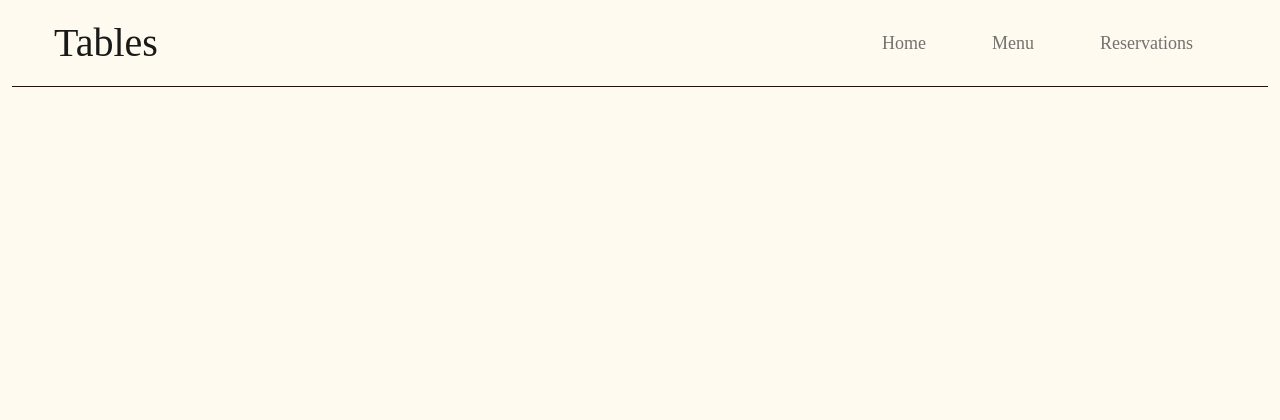
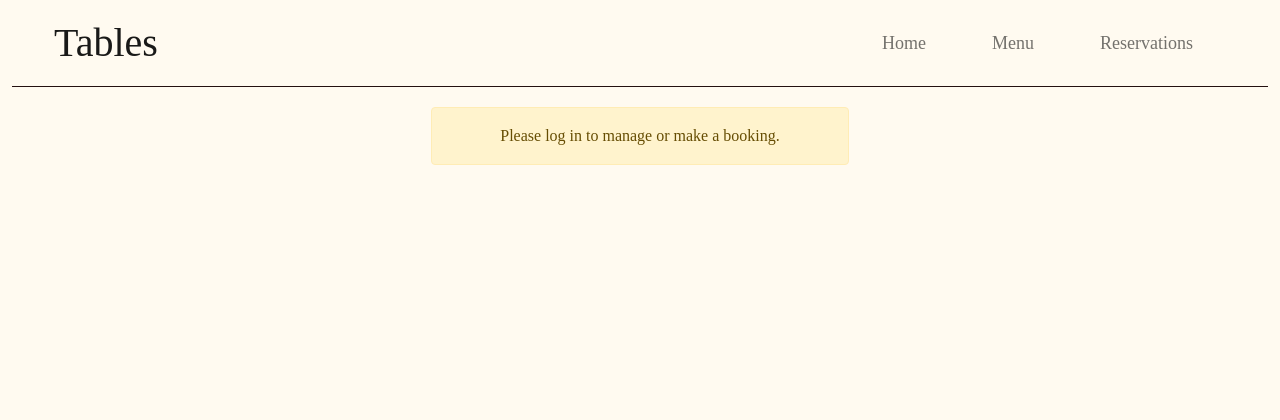
Before and after one commit to JustinFourie1993/lifter, a Django app: page /booking/ in a window 1280 px wide. Shown: the top 420 px of the page. Run offline with Django 3.2, Linux system fonts and the light colour scheme; some libraries are stand-ins or nearby versions.

Commit message:
feat: edit booking.html to display bookings with links to edit/cancel, edit booking form

```diff
--- a/templates/booking.html
+++ b/templates/booking.html
@@ -1,37 +1,47 @@
-{% extends "base.html" %}
-
-{% load crispy_forms_tags %}
-
-{% block content %}
+{% extends "base.html" %} {% load crispy_forms_tags %} {% block content %}
 
 <div class="container-fluid menu-container">
   <div class="row booking-row">
-        <!-- tells user if they aare logged in -->
+    <!-- Tells user if they are logged in -->
     {% if user.is_authenticated %}
-        <div class="alert alert-success col-sm-4"
-        role="alert">You are logged in</div>
+    <div class="alert alert-success col-sm-4" role="alert">
+      You are logged in
+    </div>
     <a href="{% url 'account_logout' %}">
-            <button class="form-button">Log Out</button></a>
+      <button class="form-button">Log Out</button></a
+    >
 
-        <!-- tells user booking was successful -->
-        {% if booked %}
-        <div class="col-sm-4">
-        <div class="alert alert-success" role="alert">Your booking has been made!</div>
+    <!-- Display user bookings -->
+    {% if user_bookings %}
+    <div class="col-sm-8">
+      <h4>Your Bookings</h4>
+      <ul>
+        {% for booking in user_bookings %}
+        <li>
+          {{ booking.date }} at {{ booking.time }} for party of {{
+          booking.party_of }}
+          <a href="{% url 'edit_booking' booking.id %}">Edit</a> |
+          <a href="{% url 'cancel_booking' booking.id %}">Cancel</a>
+        </li>
+        {% endfor %}
+      </ul>
     </div>
-        {% else %}
+    {% endif %}
+
+    <!-- Booking form -->
+    <div class="col-md-4">
       <h4>Reservation</h4>
-        <div class="col-md-4">
       <form class="form" method="post">
-                {{ form | crispy }}
-                {% csrf_token %}
-
+        {{ form | crispy }} {% csrf_token %}
         <button class="form-button" type="submit">Book Now</button>
       </form>
-        {% endif %}
+    </div>
 
+    {% else %}
+    <div class="alert alert-warning col-sm-4" role="alert">
+      Please log in to manage or make a booking.
+    </div>
     {% endif %}
   </div>
 </div>
-</div>
-
-{%endblock%}
+{% endblock %}
```
Lines whose indentation alone changed are shown as unchanged.
